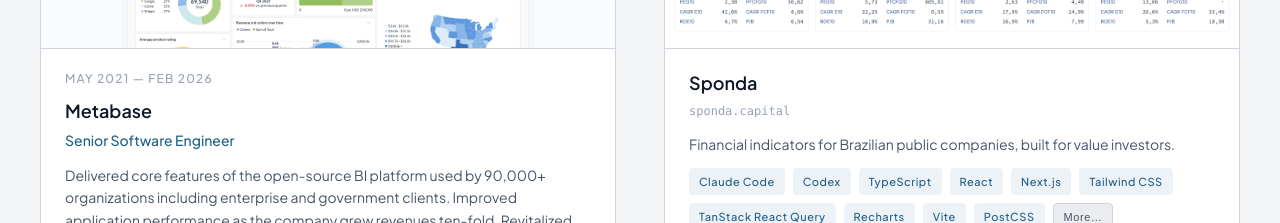
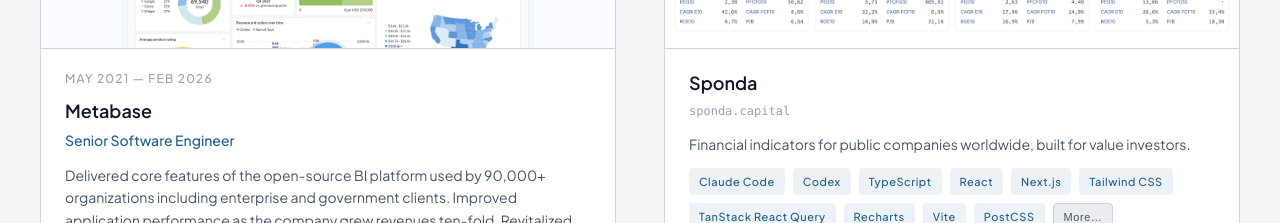
Before and after one commit to gusaiani/gustavosaiani.com, a Next.js app: page / in a window 1280 px wide. Shown: the part 800-1023 px from the top of the page. Built offline with nearby package versions, Linux system fonts and the light colour scheme.

Commit message:
Broaden Sponda tagline to worldwide companies (#19)

```diff
--- a/app/page.tsx
+++ b/app/page.tsx
@@ -62,7 +62,7 @@
     url: "https://sponda.capital",
     domain: "sponda.capital",
     description:
-      "Financial indicators for Brazilian public companies, built for value investors.",
+      "Financial indicators for public companies worldwide, built for value investors.",
     image: "/images/sponda.png",
     tech: [
       "Claude Code", "Codex",
```
